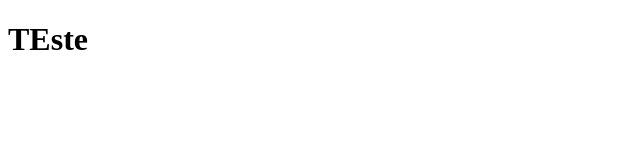
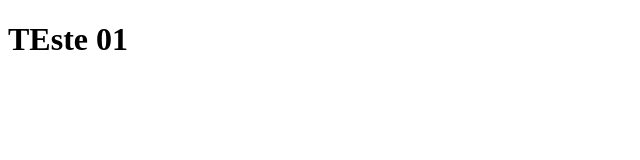
Before and after one commit to ramonglobinho/wdd131, a plain HTML site: page index.html in a window 1280 px wide. Shown: the full height of the page, 0-640 px from the left. Drawn offline with Linux system fonts and the light colour scheme.

Commit message:
secont commit

```diff
--- a/index.html
+++ b/index.html
@@ -6,6 +6,6 @@
     <title>TEste</title>
 </head>
 <body>
-    <h1>TEste</h1>
+    <h1>TEste 01</h1>
 </body>
 </html>
```
